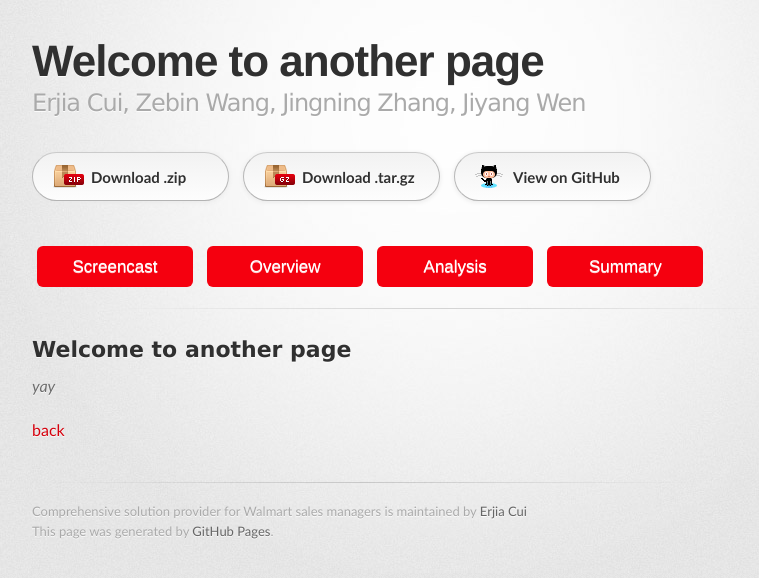
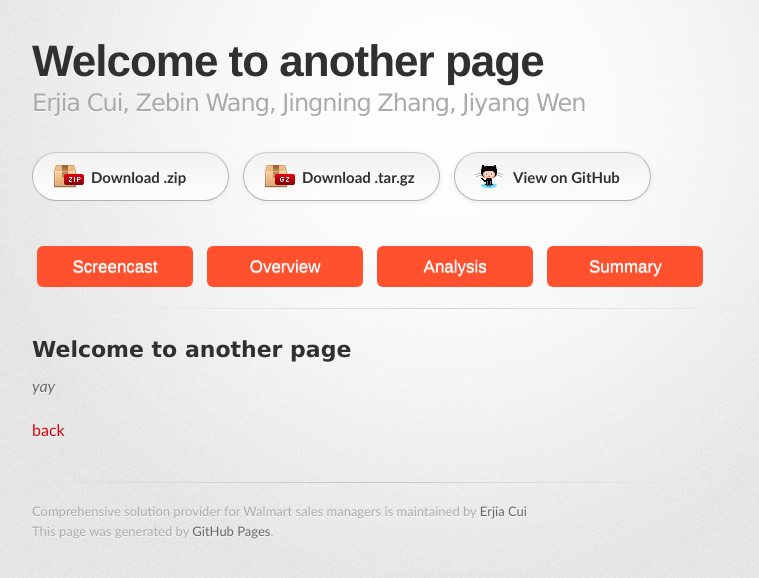
Before and after one commit to churchillcui/ads_retail, a Jekyll site: the page built from another-page.md, in a window 1280 px wide. Shown: the top 578 px of the page, without its empty margins (192-951 px from the left). Built offline with Jekyll 4.4.1, drawn with Linux system fonts in a browser that asks for light colours; some web fonts are replaced; our own code applies the rules of GitHub Pages for plain Markdown files.

Commit message:
Update jekyll-theme-tactile.scss

```diff
--- a/_sass/jekyll-theme-tactile.scss
+++ b/_sass/jekyll-theme-tactile.scss
@@ -159,7 +159,7 @@ a.button span {
 a.bt {
   display: inline-block;
   border-radius: 6px;
-  background-color: #f5000f;
+  background-color: #ff512e;
   border: none;
   color: #FFFFFF;
   text-align: center;
```
